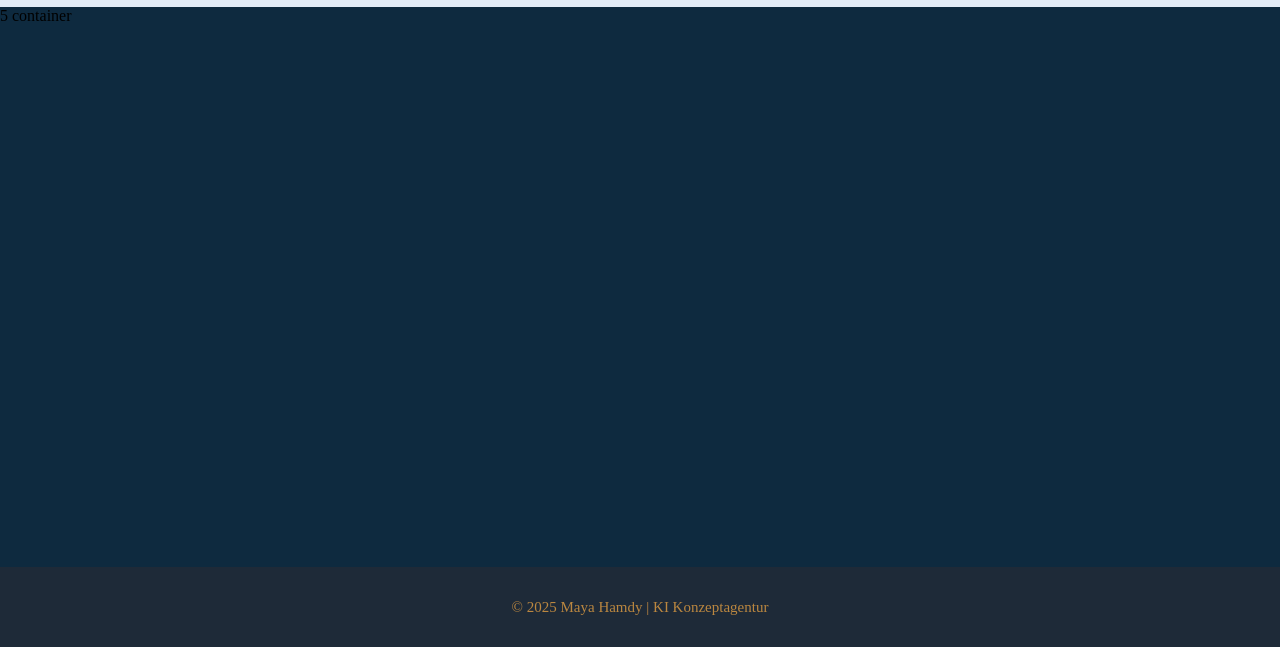
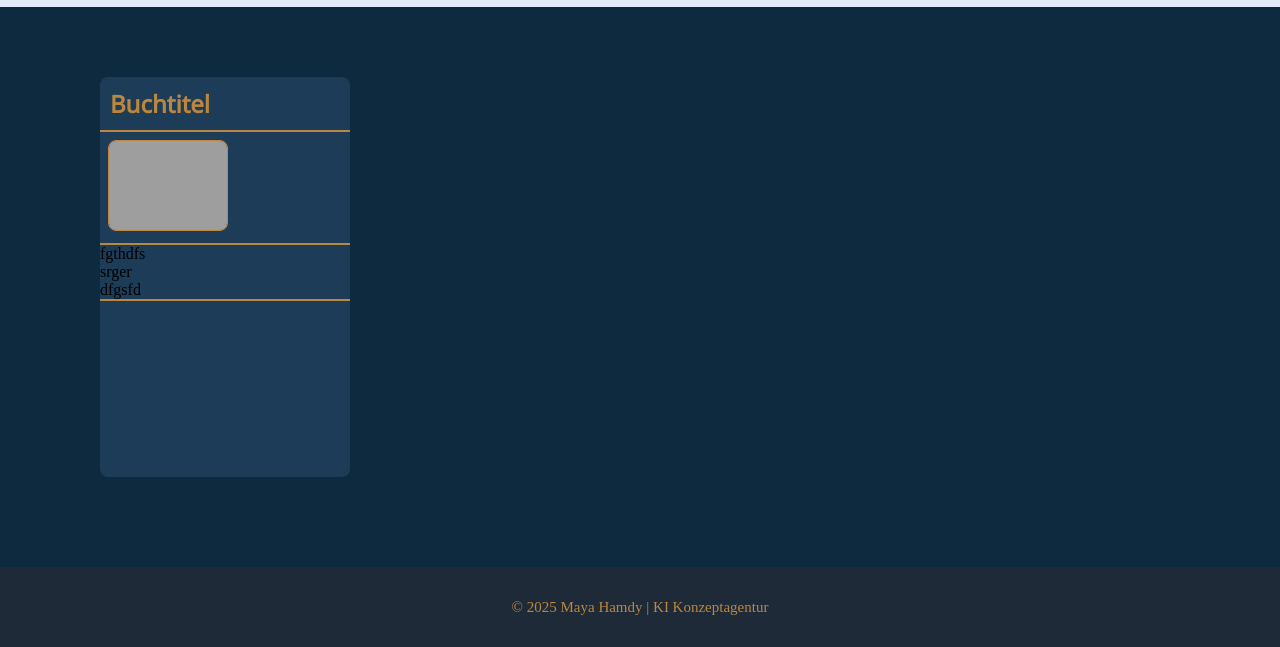
Before and after one commit to maya-hamdy-aisoulmaker/da-projekt-bookstore, a plain HTML site: page index.html in a window 1280 px wide. Shown: the part 153-800 px from the top of the page. Drawn offline with Linux system fonts and the light colour scheme; grey boxes are pictures that could not be loaded.

Commit message:
main container mit styling angefangen

```diff
--- a/index.html
+++ b/index.html
@@ -17,7 +17,18 @@
 </header>
 
 <main>
-    5 container
+    <div>
+      <h2 class="book_title">Buchtitel</h2>
+      <hr>
+      <img src="./img/white_wolf_book.svg" alt="Buchcover mit weißem Wolf" class="img_book_cover">
+      <hr>
+      <table>
+        <p>fgthdfs</p>
+        <p>srger</p>
+        <p>dfgsfd</p>
+        <hr>
+      </table>
+    </div>
 </main>
 
 <footer class="footer">
--- a/style.css
+++ b/style.css
@@ -6,14 +6,14 @@
 
 @font-face {
   font-family: "Cinzel";
-    src: url('fonts/Cinzel/static/Cinzel-Regular.ttf');
+  src: url("fonts/Cinzel/static/Cinzel-Regular.ttf");
   font-weight: 400;
   font-style: normal;
 }
 
 @font-face {
   font-family: "Alice";
-    src: url('fonts/Alice/Alice-Regular.ttf');
+  src: url("fonts/Alice/Alice-Regular.ttf");
   font-weight: 400;
   font-style: normal;
 }
@@ -40,9 +40,9 @@
   display: flex;
   flex-direction: column;
   min-height: 100dvh;
-    background-color: #0E2A3F;
+  background-color: #0e2a3f;
+}
 
-  }
 header {
   display: flex;
   align-items: center;
@@ -57,11 +57,37 @@
   height: 140px;
 }
 
-
 h1 {
   font-family: Cinzel;
-    color: #BB8740;
+  color: #bb8740;
   font-size: 45px;
+}
+main {
+  width: 250px;
+  height: 400px;
+  margin-top: 70px;
+  margin-left: 100px;
+  border-radius:8px;
+  background-color:rgb(28, 60, 88);
+}
+
+.book_title {
+  color:#bb8740;
+  font-family: "Noto_Sans_Pau_Cin_Hau";
+  padding: 10px;
+}
+
+.img_book_cover {
+  max-width:120px;
+  width: 100%;
+  height: auto;
+  border-radius: 8px;
+  margin: 0.5rem;
+  border:1px solid #bb8740;
+}
+
+hr {
+  border: 0.5px solid #bb8740;
 }
 
 .footer {
@@ -70,14 +96,14 @@ h1 {
   width: 100%;
   display: flex;
   flex-direction: column;
-    color: #BB8740;
+  color: #bb8740;
   font-size: 15px;
   align-items: center;
   justify-content: center;
   margin-top: auto;
 }
 .footer a {
-    color: #BB8740;
+  color: #bb8740;
   font-weight: 500;
   text-decoration: none;
   transition: color 0.3s ease;
```
Lines whose indentation alone changed are shown as unchanged.
